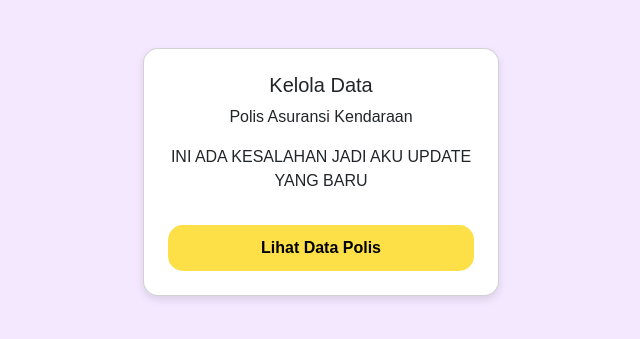
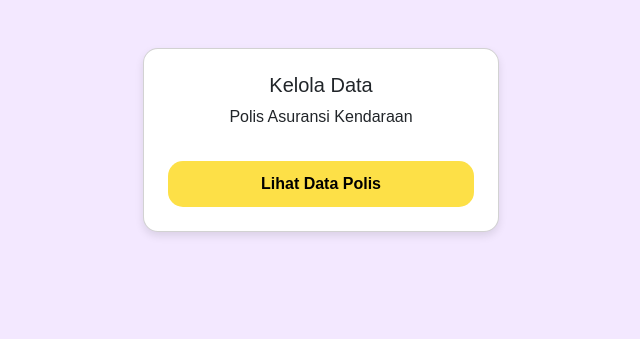
Before and after one commit to shafasalsabilap/dummy, a CodeIgniter 4 app: the page made by app/Views/dashboard.php in a window 1280 px wide. Shown: the part 134-473 px from the top of the page, without its empty margins (319-959 px from the left). Run offline with PHP 8.4 and a stand-in for CodeIgniter, Linux system fonts and the light colour scheme; the template is opened without the code that fills it, so the values that code supplies are empty; some libraries are stand-ins or nearby versions.

Commit message:
This reverts commit c26084e101c693bb67ef792fce23e555f26ce631.

```diff
--- a/app/Views/dashboard.php
+++ b/app/Views/dashboard.php
@@ -48,7 +48,6 @@
             <div class="card card-custom p-4 text-center">
                 <h5>Kelola Data</h5>
                 <p>Polis Asuransi Kendaraan</p>
-                <p> INI ADA KESALAHAN JADI AKU UPDATE YANG BARU</p>
                 <a href="<?= base_url('polis') ?>" class="btn btn-custom mt-3">Lihat Data Polis</a>
             </div>
         </div>
```
